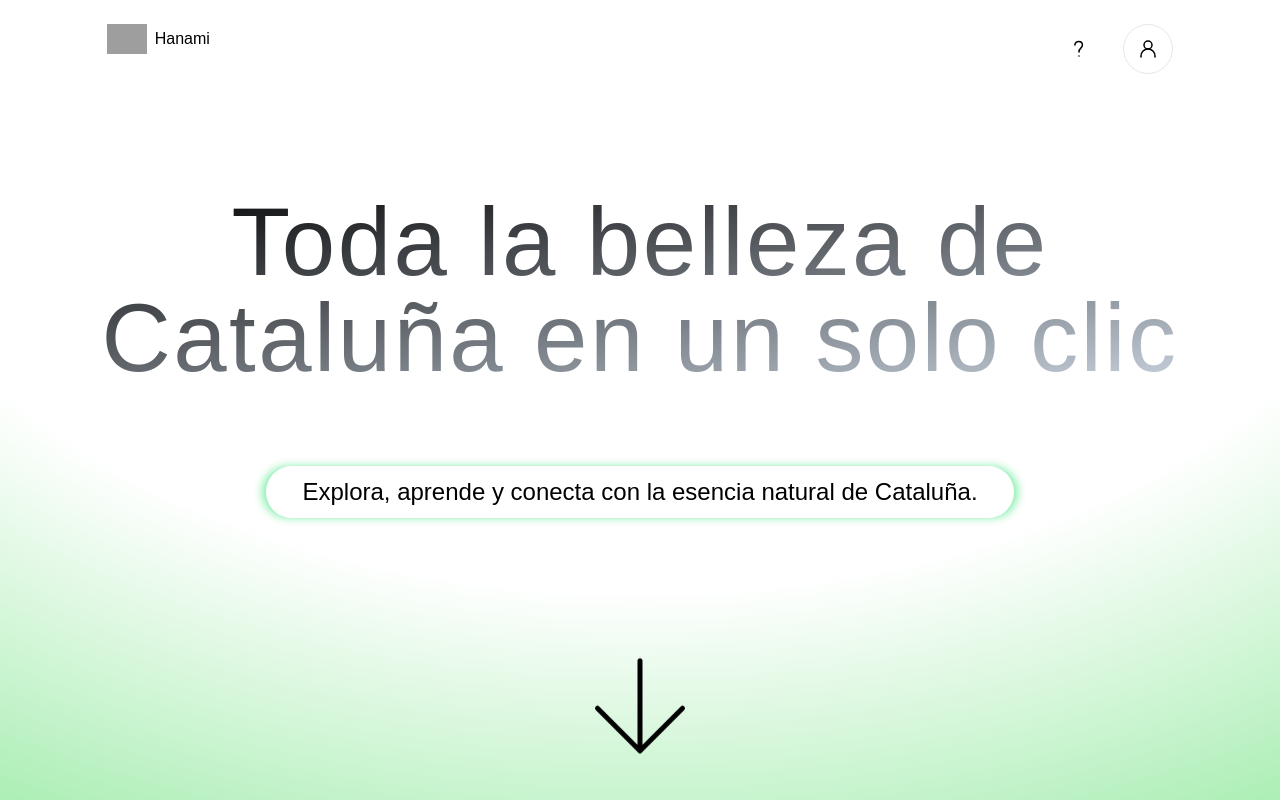
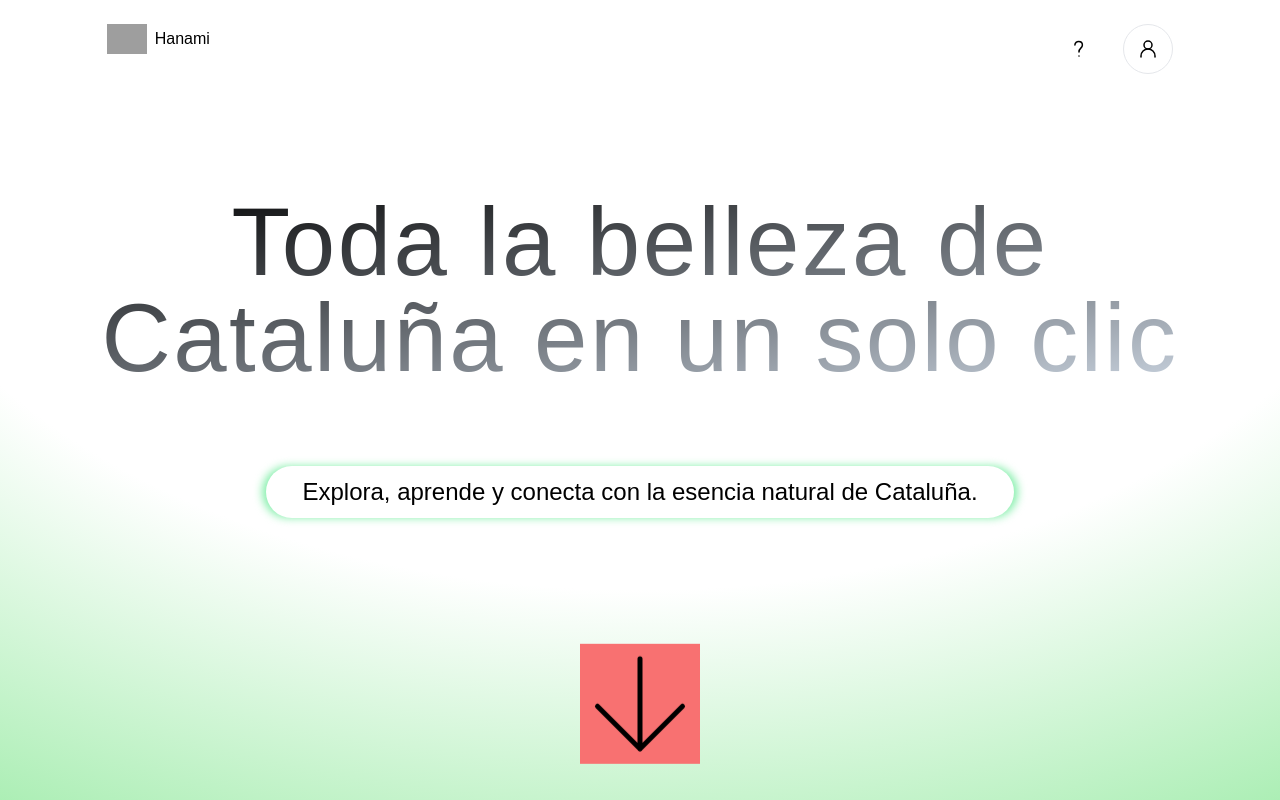
Before and after one commit to luisy9/luis-front-netlify, a React (Vite) app: page / in a window 1280 px wide. Shown: the top 800 px of the page. Built offline with nearby package versions, Linux system fonts and the light colour scheme; no server answers; grey boxes are pictures that could not be loaded.

Commit message:
useScroll

```diff
--- a/src/components/Banner.jsx
+++ b/src/components/Banner.jsx
@@ -47,7 +47,7 @@ export const Banner = ({ paginacionScrollHome }) => {
         <div className="pt-8">
           <DescripcionBanner />
         </div>
-        <div className="absolute bottom-10 left-1/2 transform -translate-x-1/2 z-10">
+        <div className="fixed bottom-10 left-1/2 transform -translate-x-1/2 z-10">
           <Flecha paginacionScrollHome={paginacionScrollHome} />
         </div>
       </div>
--- a/src/components/flecha/Flecha.jsx
+++ b/src/components/flecha/Flecha.jsx
@@ -1,8 +1,13 @@
 import { useScroll, useTransform, motion } from "framer-motion";
+import { useEffect } from "react";
 
 export const Flecha = ({paginacionScrollHome}) => {
   const { scrollYProgress } = useScroll();
   const scale = useTransform(scrollYProgress, [0.1, 1], [1.2, 3]);
+
+  useEffect(() => {
+    console.log(scrollYProgress);
+  }, [scrollYProgress]);
 
   return (
     <motion.div style={{ scale }} className="h-full border-none rounded-full p-2 cursor-pointer"
@@ -14,7 +19,7 @@ export const Flecha = ({paginacionScrollHome}) => {
           fill="none"
           xmlns="http://www.w3.org/2000/svg"
           color="#000000"
-          className="w-8 sm:w-10 animate-bounce"
+          className="w-8 sm:w-10 animate-bounce bg-red-400"
         >
           <path
             d="M12 3L12 21M12 21L20.5 12.5M12 21L3.5 12.5"
```
